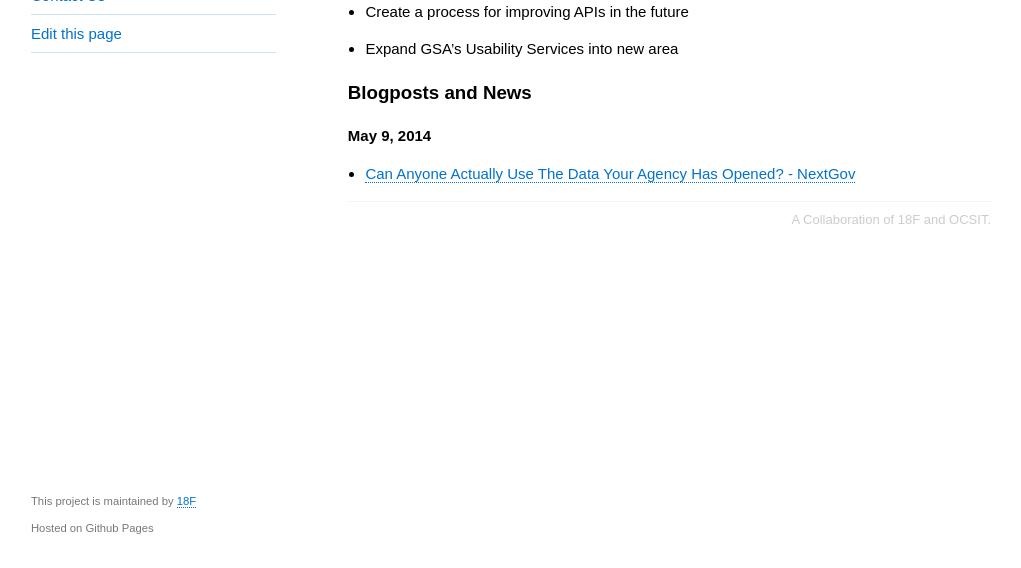
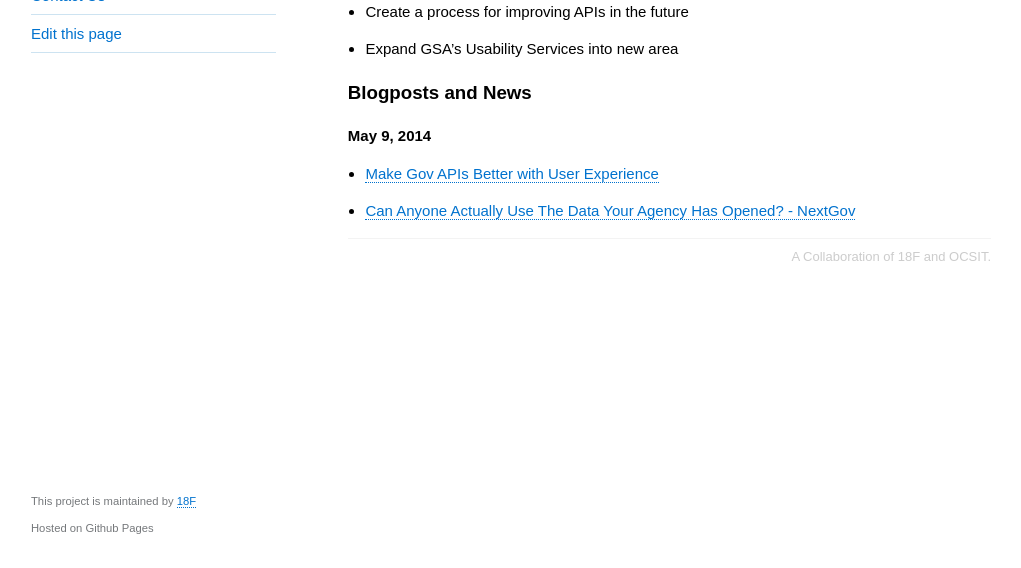
Before and after one commit to 18F/API-Usability-Testing, a Jekyll site: the page built from index.md, in a window 1280 px wide, cut to the strip 332-900 px from the top of the page. Shown: the whole strip, without its empty margins (129-1150 px from the left). Built offline with Jekyll 4.4.1, drawn with Linux system fonts in a browser that asks for light colours.

Commit message:
adding blogpost

```diff
--- a/index.md
+++ b/index.md
@@ -15,4 +15,5 @@ We want to help you build better gov APIs.  Our two GSA programs - ([18F](https:
 ### Blogposts and News
 
 **May 9, 2014**
+* [Make Gov APIs Better with User Experience](http://www.digitalgov.gov/2014/05/09/make-gov-apis-better-with-user-experience/)
 * [Can Anyone Actually Use The Data Your Agency Has Opened? - NextGov](http://www.nextgov.com/technology-news/tech-insider/2014/05/can-anyone-actually-use-data-your-agency-has-opened/84202/?oref=voicesmodule)
```
